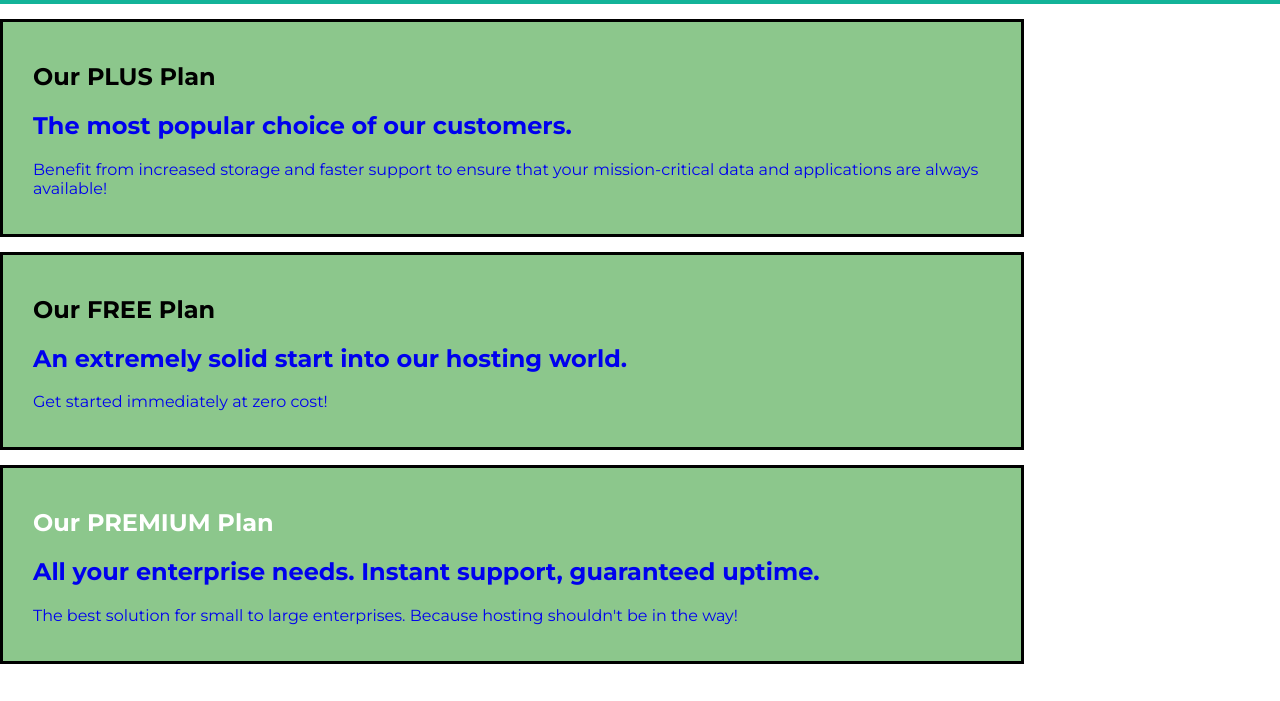
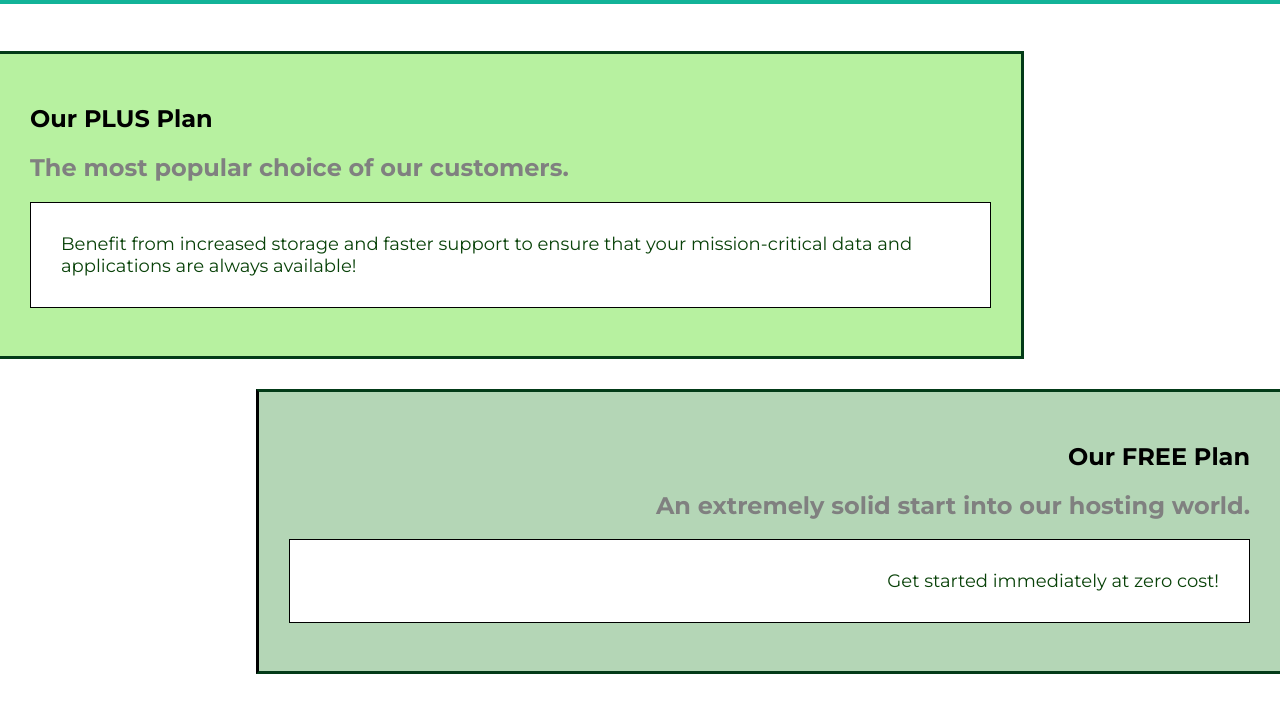
Before and after one commit to BajraYeJoon/CSS3-Basics-Advanced-Playground, a plain HTML site: page Box_Model/packages/index.html in a window 1280 px wide. Shown: the part 48-749 px from the top of the page. Drawn offline with Linux system fonts and the light colour scheme.

Commit message:
Stylized addded

```diff
--- a/Box_Model/packages/index.html
+++ b/Box_Model/packages/index.html
@@ -39,7 +39,7 @@
       </nav>
     </header>
     <main>
-      <section class="pack-section">
+      <section class="pack-section " id="plus">
         <a href="#">
           <h1 class="pack-head">Our PLUS Plan</h1>
           <h2 class="pack-sub">The most popular choice of our customers.</h2>
@@ -49,7 +49,7 @@
           </p>
         </a>
       </section>
-      <section class="pack-section">
+      <section class="pack-section" id="free">
         <a href="#">
           <h1 class="pack-head">Our FREE Plan</h1>
           <h2 class="pack-sub">
@@ -58,7 +58,8 @@
           <p class="pack-para">Get started immediately at zero cost!</p>
         </a>
       </section>
-      <section class="pack-section">
+      <div class="float-fix"></div>
+      <section class="pack-section" id="prem">
         <a href="#">
           <h1 class="pack-head pack-highlight">Our PREMIUM Plan</h1>
           <h2 class="pack-sub">
--- a/Box_Model/packages/packages.css
+++ b/Box_Model/packages/packages.css
@@ -1,19 +1,72 @@
+main {
+    padding-top: 32px;
+}
+
 .pack-section {
-    border: 3px solid black;
-    margin-top: 15px;
     width: 80%;
-    padding: 20px 30px;
-    background: rgb(140, 199, 140);
+    border: 3px solid rgb(3, 59, 24);
+    border-left: none;
+    margin: 15px 0;
+}
+
+.pack-section:hover,
+.pack-section:active {
+    box-shadow: 2px 2px 4px rgba(0, 0, 0, 0.568);
+    border-color: red;
+
 }
 
 .pack-section a {
+    display: block;
+    color: inherit;
+    padding: 30px;
     text-decoration: none;
 }
-.pack-head {
-    color: black;
-    font-weight: bold;
+
+.pack-sub {
+    color: grey
+
 }
 
-.pack-highlight {
+.pack-para {
+    border: 1px solid black;
+    padding: 30px;
+    font-size: 18px;
+    color : rgb(9, 66, 9);
+    background: rgb(255, 255, 255);
+}
+
+#plus {
+    background: rgba(178, 240, 154, 0.932);
+}
+
+
+#free {
+    background: rgba(167, 207, 169, 0.849);
+    float: right;
+    border-left: 3px solid black;
+    border-right: none;
+    text-align: right;
+
+}
+
+#free:hover,#free:active {
+    border-left-color: red;
+}
+
+
+.float-fix {
+    clear: both;
+}
+
+#prem {
+    background: rgb(23, 82, 10);
+}
+
+#prem .pack-head {
     color: white;
 }
+
+#prem .pack-sub {
+    color: #b8b8b8;
+}
```
